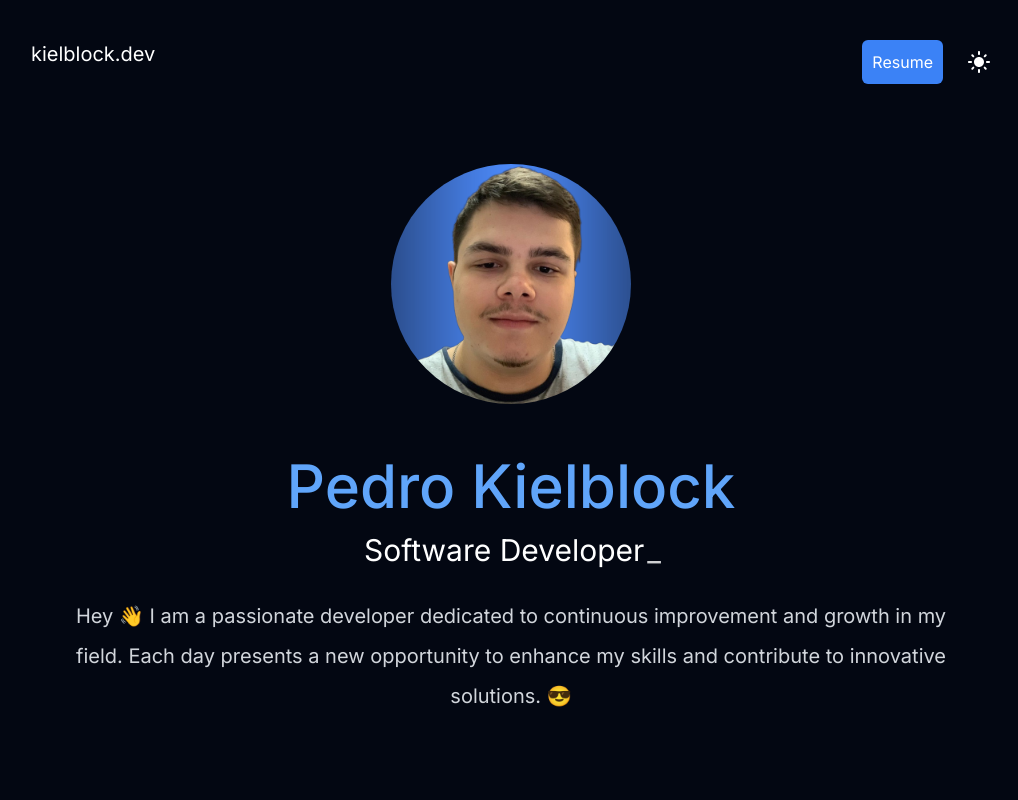
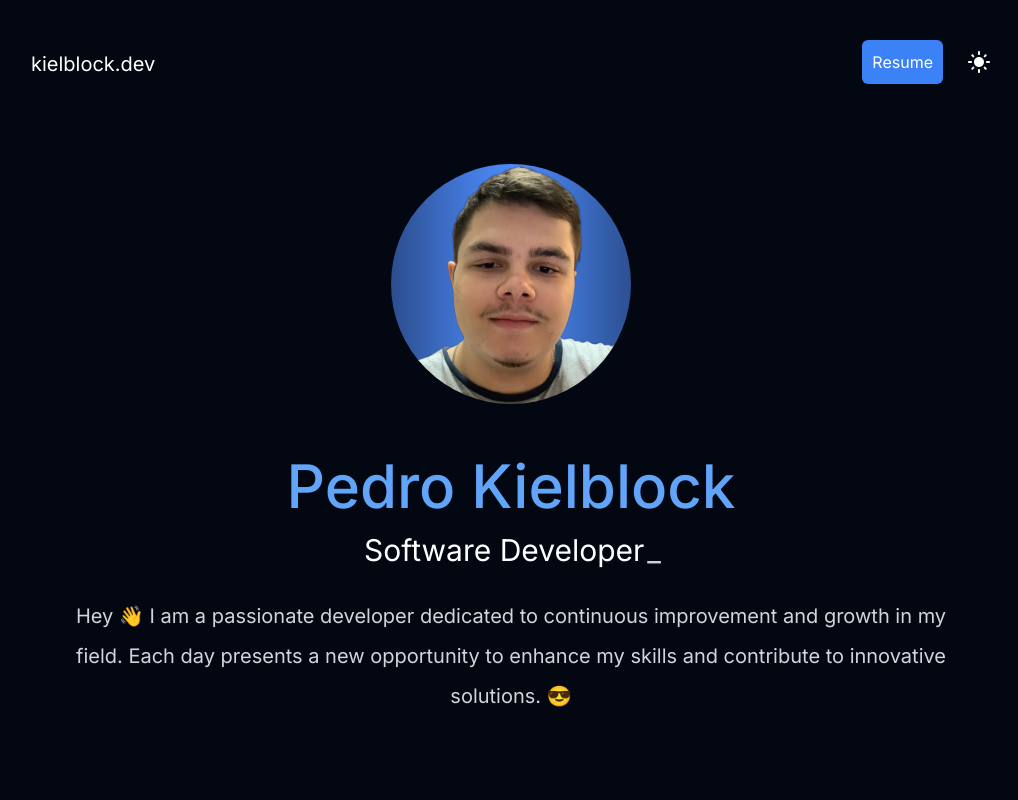
Before and after one commit to pkielblock/kielblock-dev, a Next.js app: page / in a window 1280 px wide. Shown: the top 800 px of the page, without its empty margins (129-1147 px from the left). Built offline with nearby package versions, Linux system fonts and the light colour scheme.

Commit message:
add top padding to top left logo

```diff
--- a/src/app/page.js
+++ b/src/app/page.js
@@ -21,7 +21,7 @@ export default function Home() {
 			<main id="home" className="bg-white px-10 md:px-20 lg:px-40 dark:bg-gray-950">
 				<section>
 					<nav className="py-10 flex justify-between">
-						<h1 className="text-xl dark:text-white">
+						<h1 className="pt-2.5 text-xl dark:text-white">
 							<a href="https://kielblock.dev">kielblock.dev</a>
 						</h1>
 						<ul className="flex items-center">
```
